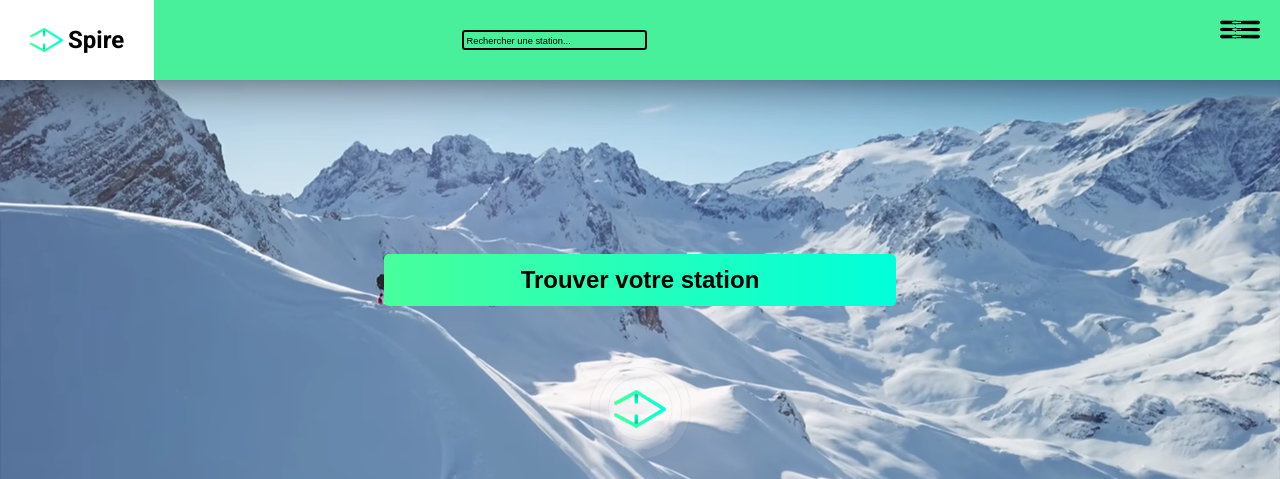
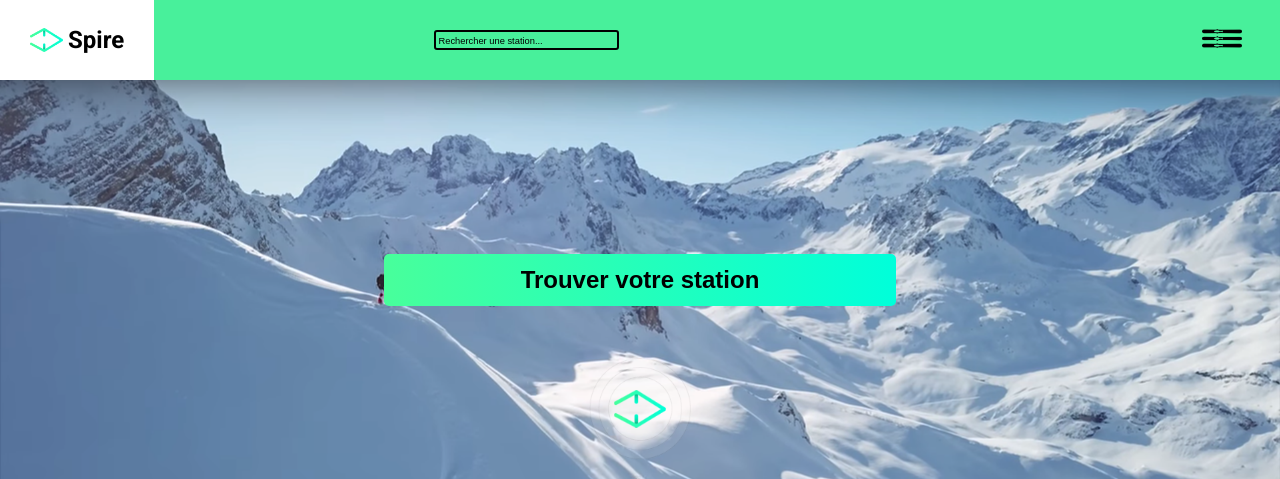
Before and after one commit to romain-bodiguel/Spire-html-css, a PHP site: page /php/index.php in a window 1280 px wide. Shown: the top 479 px of the page. Run offline with PHP 8.4, Linux system fonts and the light colour scheme.

Commit message:
menu hamburger terminé

```diff
--- a/css/style.css
+++ b/css/style.css
@@ -119,11 +119,8 @@ header {
 } */
 
 .hamburger {
-    position: fixed;
     z-index: 100;
-    top: 1rem;
-    right: 1rem;
-    padding: 4px;
+    margin-right: 2rem;
     border: none;
     background: transparent;
     cursor: pointer;
--- a/php/templates/header.php
+++ b/php/templates/header.php
@@ -26,9 +26,9 @@
                 <li class="menu__item"><a href="#">Contact</a></li>
                 <li class="menu__item"><a href="#">Mon compte</a></li>
             </ul>
-            <button class="hamburger">
-                <i class="menu__icon"><img id="open-menu" src="../sources/images/001-materiel-de-ski-uncrossed.png"></i>
-                <i class="close__icon"><img id="close-menu" src="../sources/images/001-materiel-de-ski-crossed.png"></i>
-            </button>
         </nav>
+        <button class="hamburger">
+            <i class="menu__icon"><img id="open-menu" src="../sources/images/001-materiel-de-ski-uncrossed.png"></i>
+            <i class="close__icon"><img id="close-menu" src="../sources/images/001-materiel-de-ski-crossed.png"></i>
+        </button>
     </header>
```
